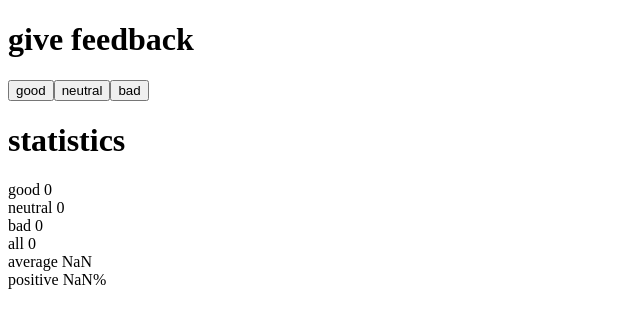
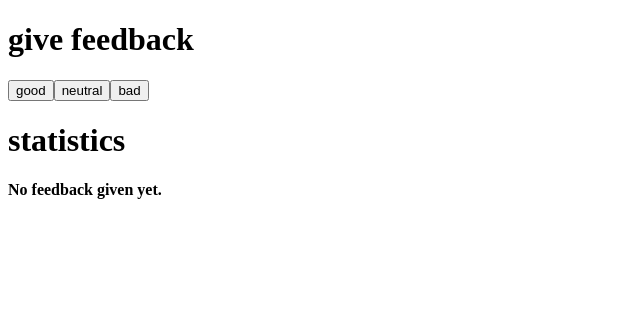
Before and after one commit to Saplu/FullStackPalautusrepo, a React (Create React App) app in the folder Osa1/unicafe/: page / in a window 1280 px wide. Shown: the top 328 px of the page, without its empty margins (0-640 px from the left). Built offline with nearby package versions, Linux system fonts and the light colour scheme.

Commit message:
Osa1, tehtävä 1.9

```diff
--- a/Osa1/unicafe/src/index.js
+++ b/Osa1/unicafe/src/index.js
@@ -36,7 +36,13 @@
 const Header = ({text}) =>
   <h1>{text}</h1>
 
-const Statistics = ({good, neutral, bad}) =>
+const Statistics = ({good, neutral, bad}) => {
+  if (good + neutral + bad === 0){
+    return(
+      <h4>No feedback given yet.</h4>
+    )
+  }
+  return(
     <div>
       <div>good {good}</div>
       <div>neutral {neutral}</div>
@@ -45,6 +51,8 @@
       <div>average {(good - bad) / (good + neutral + bad)}</div>
       <div>positive {good / (good + neutral + bad) * 100}%</div>
     </div>
+  )
+}
 
 ReactDOM.render(
   <App />, document.getElementById('root')
```
Lines whose indentation alone changed are shown as unchanged.
